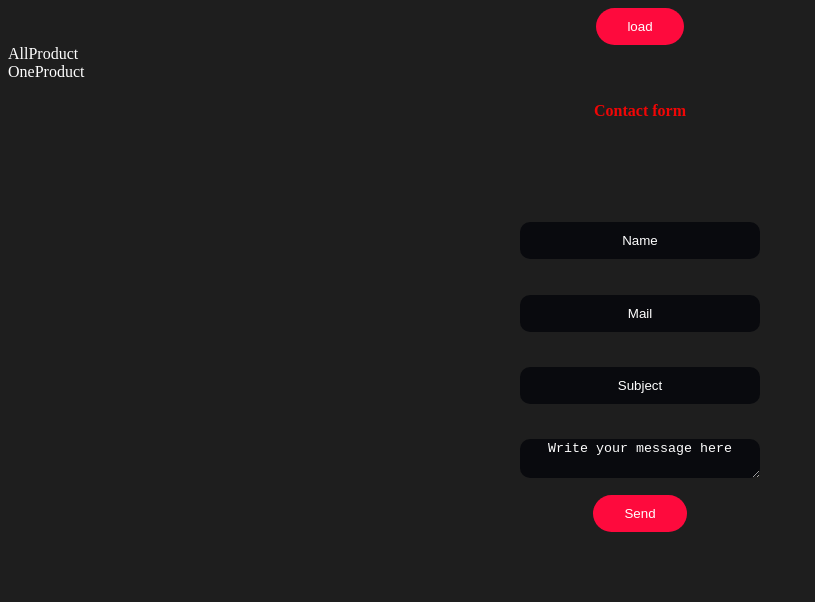
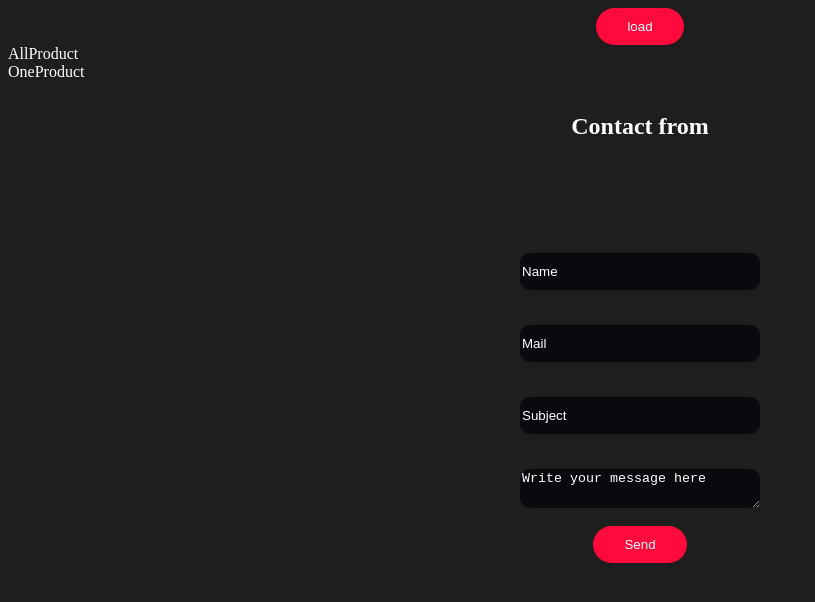
Before and after one commit to WildCodeSchool-2023-09/JS-RMT-React_If-Projet2-Watch_now, a React (Vite) app in the folder frontend/: page / in a window 1280 px wide. Shown: the top 602 px of the page, without its empty margins (0-815 px from the left). Built offline with nearby package versions, Linux system fonts and the light colour scheme.

Commit message:
mise en place de réact

```diff
--- a/frontend/src/components/Contact.css
+++ b/frontend/src/components/Contact.css
@@ -14,12 +14,12 @@
 .contactContainer input,
 .contactContainer textarea {
   background-color: #090a0e;
-  text-align: center;
   margin: 1.1rem 0;
   height: 35px;
   padding: 10px auto;
   border-radius: 10px;
   border: #090a0e;
+  color: white;
 }
 
 .contactContainer ::placeholder {
@@ -41,5 +41,9 @@ button {
 .contactContainer H4 {
   display: flex;
   justify-content: center;
-  color: rgb(240, 6, 6);
+  color: white;
 }
+
+h4 {
+  font-size: x-large;
+}
--- a/frontend/src/components/Contact.jsx
+++ b/frontend/src/components/Contact.jsx
@@ -1,21 +1,71 @@
+/* eslint-disable no-restricted-syntax */
+import { useState } from "react";
 import "./Contact.css";
 
 function Contact() {
+  const [name, setName] = useState("");
+  const [email, setEmail] = useState("");
+  const [subject, setSubject] = useState("");
+  const [message, setMessage] = useState("");
+
+  const handleNameChange = (event) => {
+    setName(event.target.value);
+  };
+
+  const handleEmailChange = (event) => {
+    setEmail(event.target.value);
+  };
+
+  const handleSubjectChange = (event) => {
+    setSubject(event.target.value);
+  };
+
+  const handleMessageChange = (event) => {
+    setMessage(event.target.value);
+  };
+
+  const handleSubmit = (event) => {
+    event.preventDefault();
+    console.log("Name:", name);
+    console.log("Email:", email);
+    console.log("Subject:", subject);
+    console.log("Message:", message);
+  };
   return (
     <div className="contactContainer">
-      <h4>Contact form </h4>
-      <form>
-        <input type="text" name="name" placeholder="Name" />
+      <h4>Contact from </h4>
+      <form onSubmit={handleSubmit}>
+        <input
+          type="text"
+          name="name"
+          placeholder="Name"
+          value={name}
+          onChange={handleNameChange}
+        />
 
-        <input type="email" name="email" placeholder="Mail" />
+        <input
+          type="email"
+          name="email"
+          placeholder="Mail"
+          value={email}
+          onChange={handleEmailChange}
+        />
 
-        <input type="text" name="subject" placeholder="Subject" />
+        <input
+          type="text"
+          name="subject"
+          placeholder="Subject"
+          value={subject}
+          onChange={handleSubjectChange}
+        />
 
         <textarea
-          name="subject"
+          name="message"
           placeholder="Write your message here"
           rows="8"
           cols="50"
+          value={message}
+          onChange={handleMessageChange}
         />
 
         <div className="contactBtn">
```
